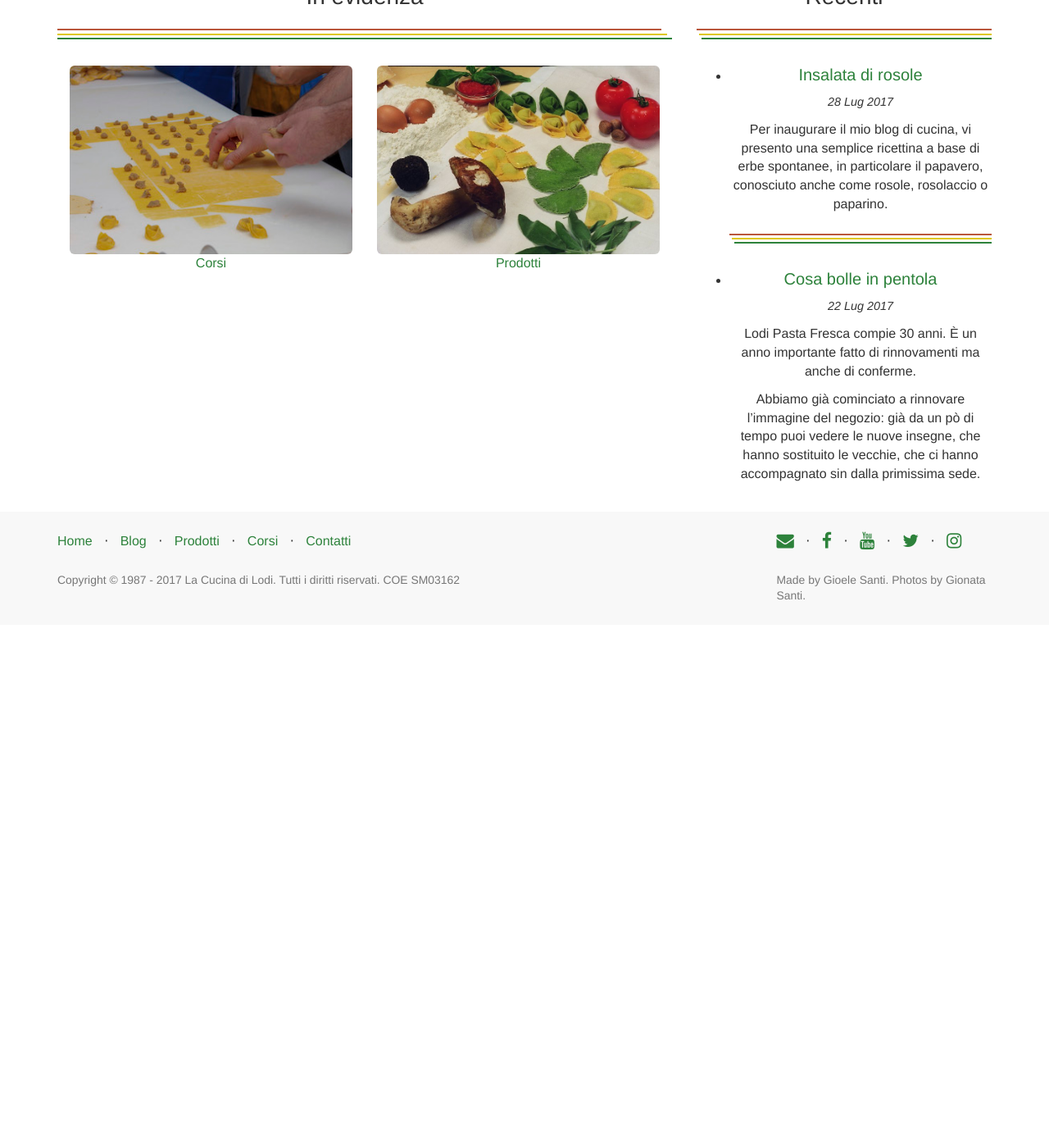
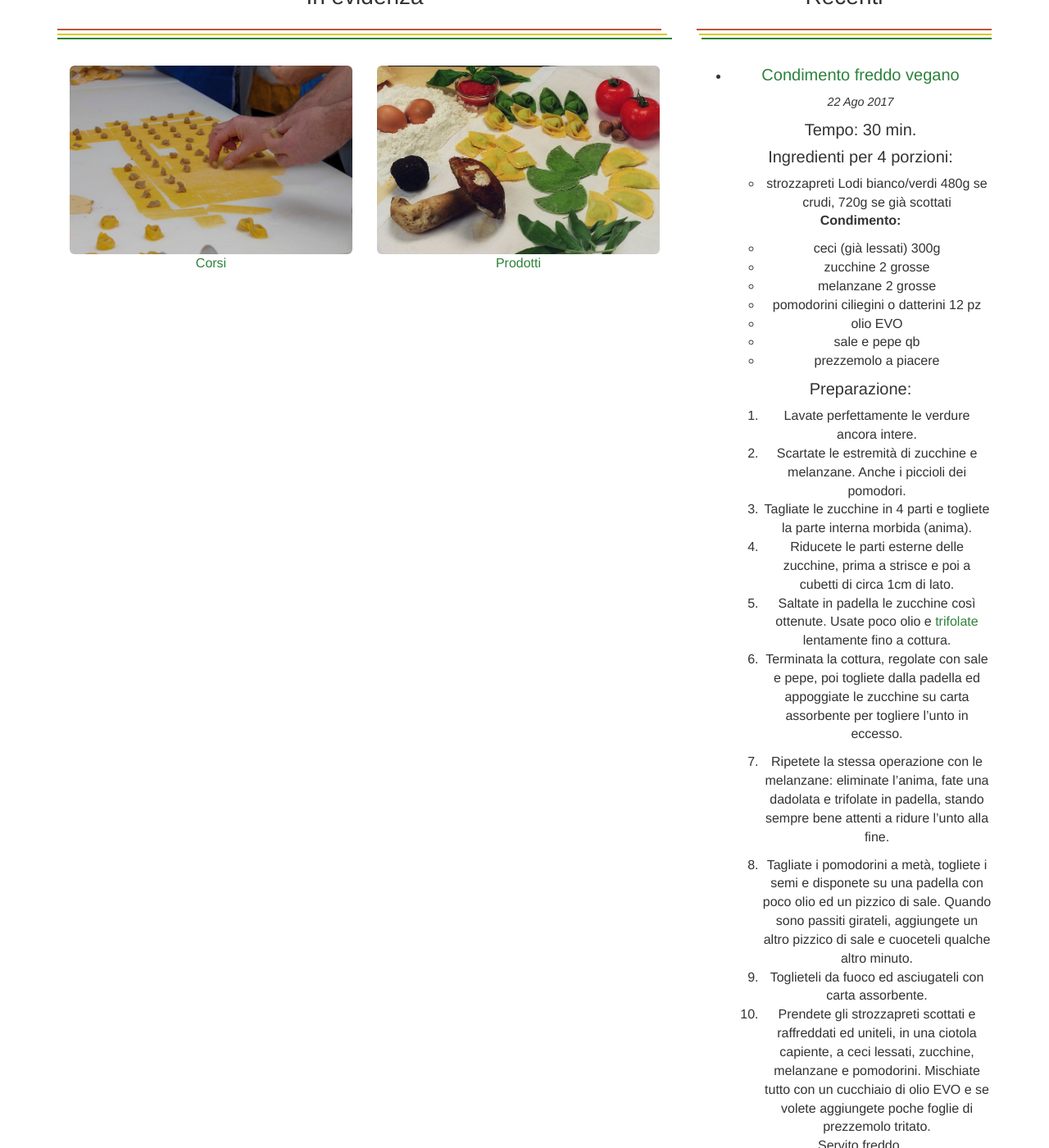
Before and after one commit to gioele-santi/cucina-di-lodi.github.io, a Jekyll site: the page built from index.md, in a window 1280 px wide and 1400 px high, scrolled down 550 px. Shown: the whole window at 82% size. Built offline with Jekyll 4.4.1, drawn with Linux system fonts in a browser that asks for light colours; nearby versions of some CDN libraries; some web fonts are replaced; before the commit the page ends 1312 px from its top, so only the background shows below that; some of the changed text lies outside the part shown.

Commit message:
Moved recipe and updated
Changed filename to allow publication

```diff
--- a/_posts/insalata_pasta.md
+++ b/_posts/2017-08-23-insalata_pasta.md
@@ -34,10 +34,21 @@ image_credits: Foto di Gionata Santi</a>
 1. Lavate perfettamente le verdure ancora intere.
 2. Scartate le estremità di zucchine e melanzane. Anche i piccioli dei pomodori.
 3. Tagliate le zucchine in 4 parti e togliete la parte interna morbida (anima).
-4. Riducete le parti esterne delle zucchine, prima a striscee poi a cubetti di circa 1cm di lato.
+4. Riducete le parti esterne delle zucchine, prima a strisce e poi a cubetti di circa 1cm di lato.
 5. Saltate in padella le zucchine così ottenute. Usate poco olio e [trifolate](dizionatio/trifolatura) lentamente fino a cottura.
 6. Terminata la cottura, regolate con sale e pepe, poi togliete dalla padella ed appoggiate le zucchine su carta assorbente per togliere l'unto in eccesso.
 
 7. Ripetete la stessa operazione con le melanzane: eliminate l'anima, fate una dadolata e trifolate in padella, stando sempre bene attenti a ridure l'unto alla fine.
 
-8. Tagliate i pomodorini a metà e togliete i semi
+8. Tagliate i pomodorini a metà, togliete i semi e disponete su una padella con poco olio ed un pizzico di sale. Quando sono passiti girateli, aggiungete un altro pizzico di sale e cuoceteli qualche altro minuto.
+9. Toglieteli da fuoco ed asciugateli con carta assorbente.
+10. Prendete gli strozzapreti scottati e raffreddati ed uniteli, in una ciotola capiente, a ceci lessati, zucchine, melanzane e pomodorini. Mischiate tutto con un cucchiaio di olio EVO e se volete aggiungete poche foglie di prezzemolo tritato.
+
+Servito freddo.
+
+**Note:**
+
+* Potete utilizzare anche strozzapreti monocolore.
+* I pomodorini possono essere utilizzati anche a crudo, sia gialli che rossi. Se particolarmente piccoli potete usarli anche interi.
+* Se utilizzate ceci in barattolo, è bene [sbianchirli](dizionario/sbianchire) prima dell'uso: toglierete eventuali additivi e sarà più facile levare le pellicine se non le gradite.
+*Raffreddate velocemente sia pasta che verdure.
```
Also changed, not shown: other parts of _posts/2017-08-23-insalata_pasta.md (+1 -1 lines).
